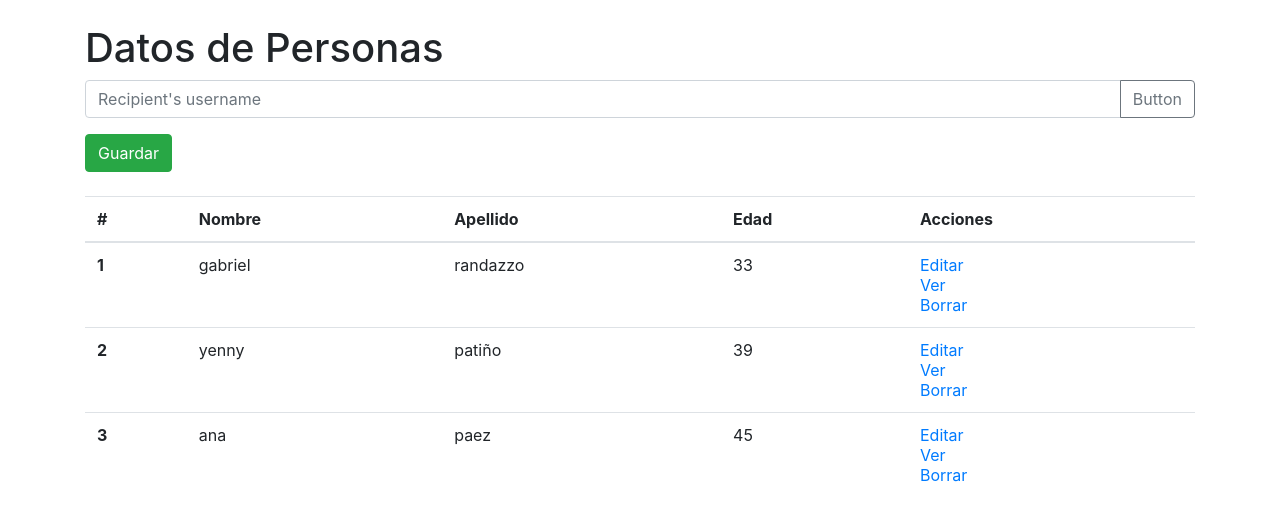
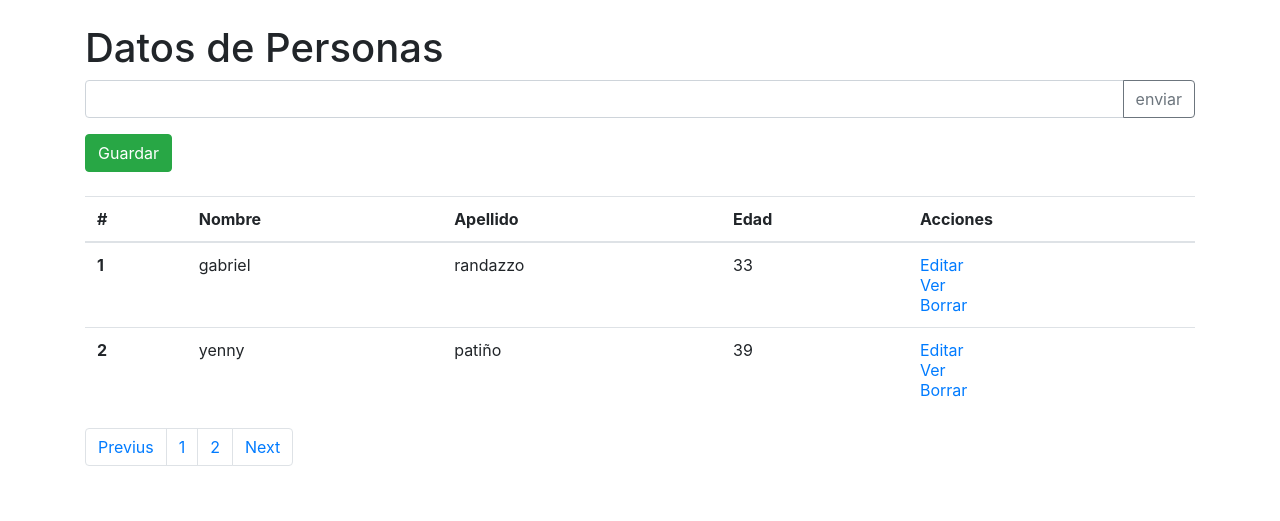
Before and after one commit to developeryenny/codeigniter-3.1.10, a CodeIgniter app: page /database/index.php/personas/listado/1 in a window 1280 px wide. Shown: the top 521 px of the page. Run offline with CodeIgniter, Linux system fonts and the light colour scheme; data comes from the database, SQL or seed files in the repository; some libraries are stand-ins or nearby versions.

Commit message:
paginated

```diff
--- a/application/controllers/Personas.php
+++ b/application/controllers/Personas.php
@@ -21,10 +21,30 @@ class Personas extends CI_Controller{
      $this->session->set_flashdata('item', 'value');
       redirect("personas/listado"); /**http://[::1]/CodeIgniter-3.1.10/index.php/personas/ */
     }
-    public function listado(){
-      $name = $this->input->get("name");// veo mi parámetro
+    public function buscar_listado(){
+      redirect("/personas/listado/1?nombre=".$this->input->get("nombre"));
+    }
+    public function listado($pag =1 ){
+      $pag--;//a página le resto 1 para que empiece desde cero
+      if ($pag < 0){
+        $pag = 0;
+      }
 
-      $vdata["personas"] = $this->Persona->search($name);
+      $page_size = 2;
+      $offset = $pag * $page_size; //si colocaramos 1 traería los siguientes dos registros.
+     // echo $this->Persona->count();
+
+      $nombre = $this->input->get("nombre");// veo mi parámetro
+     // $vdata["personas"] = $this->Persona->search($nombre);
+     if($nombre !=""){
+      $offset = 0;
+      $pag=1;
+     }
+
+      $vdata["personas"] = $this->Persona->pagination( $page_size, $offset, $nombre);
+      $vdata["current_pag"] = $pag + 1;
+      $vdata["nombre"] = $nombre;
+      $vdata["last_page"]  =  ceil($this->Persona->count($nombre) /$page_size);
       $view["view"] = $this->load->view('personas/listado', $vdata, TRUE);
       $this->load->view('personas/body', $view);
 
--- a/application/models/Persona.php
+++ b/application/models/Persona.php
@@ -23,10 +23,28 @@ class Persona extends CI_Model {
         return $query->result(); /**nos devuelve una colección de objetos un array */
 
     }
-    function search($name){
+    function pagination($pag_size, $offset, $nombre){ //tamaño de la página  y número de registros a mostrar
         $this->db->select();
         $this->db->from($this->table);
-        $this->db->like("nombre", $name);
+        $this->db->limit($pag_size, $offset);
+        if($nombre != "")
+            $this->db->like("nombre", $nombre);
+        $query = $this->db->get();
+        return $query->result(); /**nos devuelve una colección de objetos un array */
+
+    }
+    function count($nombre) {
+        $this->db->select();
+        $this->db->from($this->table);
+        if($nombre != "")
+        $this->db->like("nombre", $nombre);
+        $query = $this->db->get();
+        return $query->num_rows(); //cantidad de registros.
+    }
+    function search($nombre){
+        $this->db->select();
+        $this->db->from($this->table);
+        $this->db->like("nombre", $nombre);
         $query = $this->db->get();
         return $query->result(); /**nos devuelve una colección de objetos un array */
 
--- a/application/views/personas/listado.php
+++ b/application/views/personas/listado.php
@@ -1,13 +1,12 @@
-<form method="get">
+<form method="get" action="<?php echo base_url() ?>/index.php/personas/buscar_listado">
     <div class="input-group mb-3">
-        <input name="name" type="text" class="form-control" placeholder="Recipient's username" aria-label="Filtrar"
-            aria-describedby="button-addon2">
+        <input name="nombre" type="text" class="form-control"  aria-label="Filtrar" value="<?php echo $nombre?>">
         <div class="input-group-append">
-            <button class="btn btn-outline-secondary" type="submit" id="button-addon2">Button</button>
+            <button class="btn btn-outline-secondary" type="submit" id="button-addon2">enviar</button>
         </div>
     </div>
 </form>
-<a href="guardar" class="btn btn-success">Guardar</a>
+<a href="<?php echo base_url() ?>index.php/personas/guardar" class="btn btn-success">Guardar</a>
 <br><br>
 <table class="table">
     <thead>
@@ -28,9 +27,9 @@
             <td><?php echo $p->edad?></td>
             <td>
                 <!--funciones que estan en la carpeta controller -->
-                <a href="guardar/<?php echo $p->persona_id ?>">Editar</a>
+                <a href="<?php echo base_url() ?>index.php/personas/guardar/<?php echo $p->persona_id ?>">Editar</a>
                 <br>
-                <a href="ver/<?php echo $p->persona_id ?>">Ver</a>
+                <a href="<?php echo base_url() ?>index.php/personas/ver/<?php echo $p->persona_id ?>">Ver</a>
                 <br>
                 <a href="#" data-toggle="modal" data-target="#DeletePerson" data-id="<?php echo $p->persona_id ?>"
                     data-name="<?php echo $p->nombre ?>">Borrar</a>
@@ -40,6 +39,27 @@
         <?php endforeach;?>
     </tbody>
 </table>
+<nav >
+  <ul class="pagination">
+     <?php
+        $prev = $current_pag -1;
+        $next = $current_pag + 1;
+
+        if($prev <=0){
+            $prev = 1;
+        }
+        if($next > $last_page){
+            $next = $last_page;
+        }
+    ?>
+    <li class="page-item"><a class="page-link" href="<?php echo base_url().'index.php/personas/listado/'. $prev ?>?nombre=<?php echo $nombre?>">Previus</a></li>
+    <?php for($i = 1; $i <= $last_page; $i++){?>
+        <li class="page-item"><a class="page-link" href="<?php echo base_url()."index.php/personas/listado/". $i ?>?nombre=<?php echo $nombre?>"><?php echo $i ?></a></li>
+   <?php } ?>
+
+    <li class="page-item"><a class="page-link" href="<?php echo base_url()."index.php/personas/listado/". $next ?>?nombre=<?php echo $nombre?>">Next</a></li>
+  </ul>
+</nav>
 <div class="modal fade" id="DeletePerson" tabindex="-1" role="dialog" aria-labelledby="DeletePersonLabel"
     aria-hidden="true">
     <div class="modal-dialog" role="document">
```
